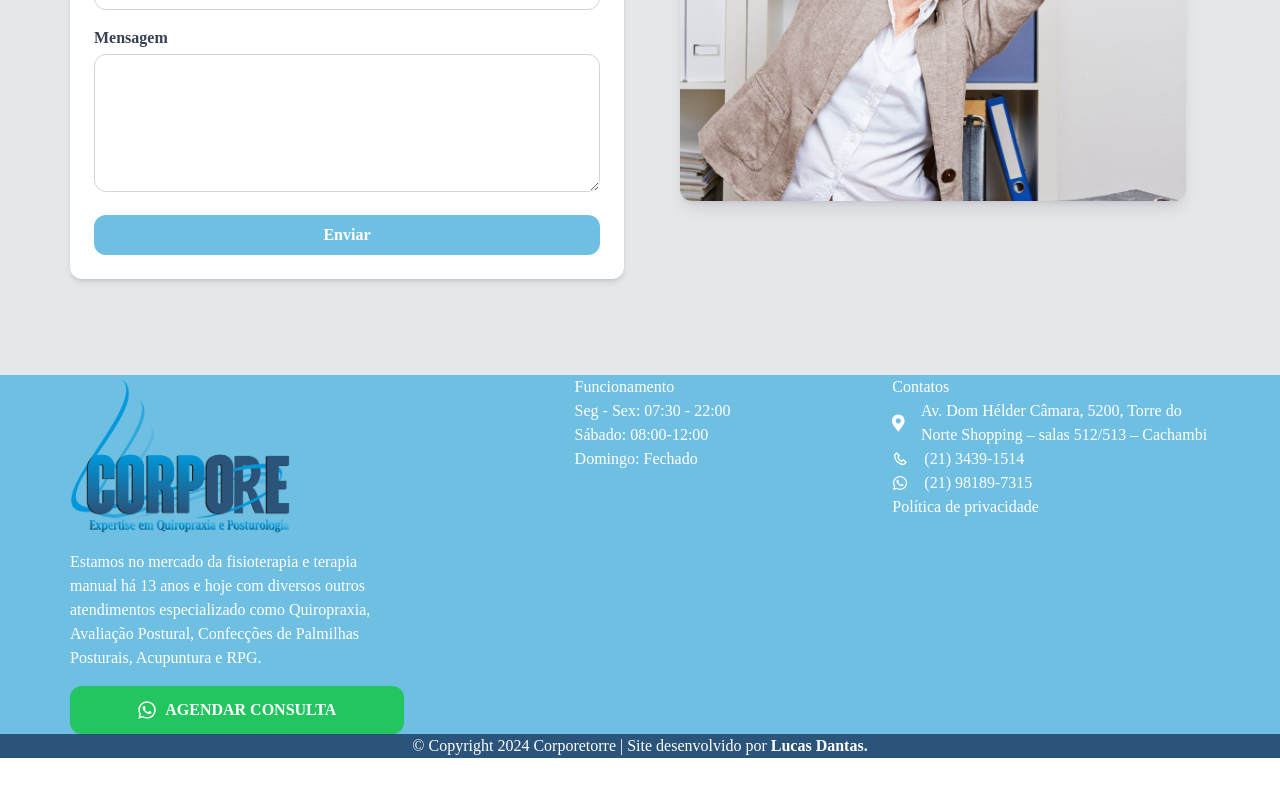
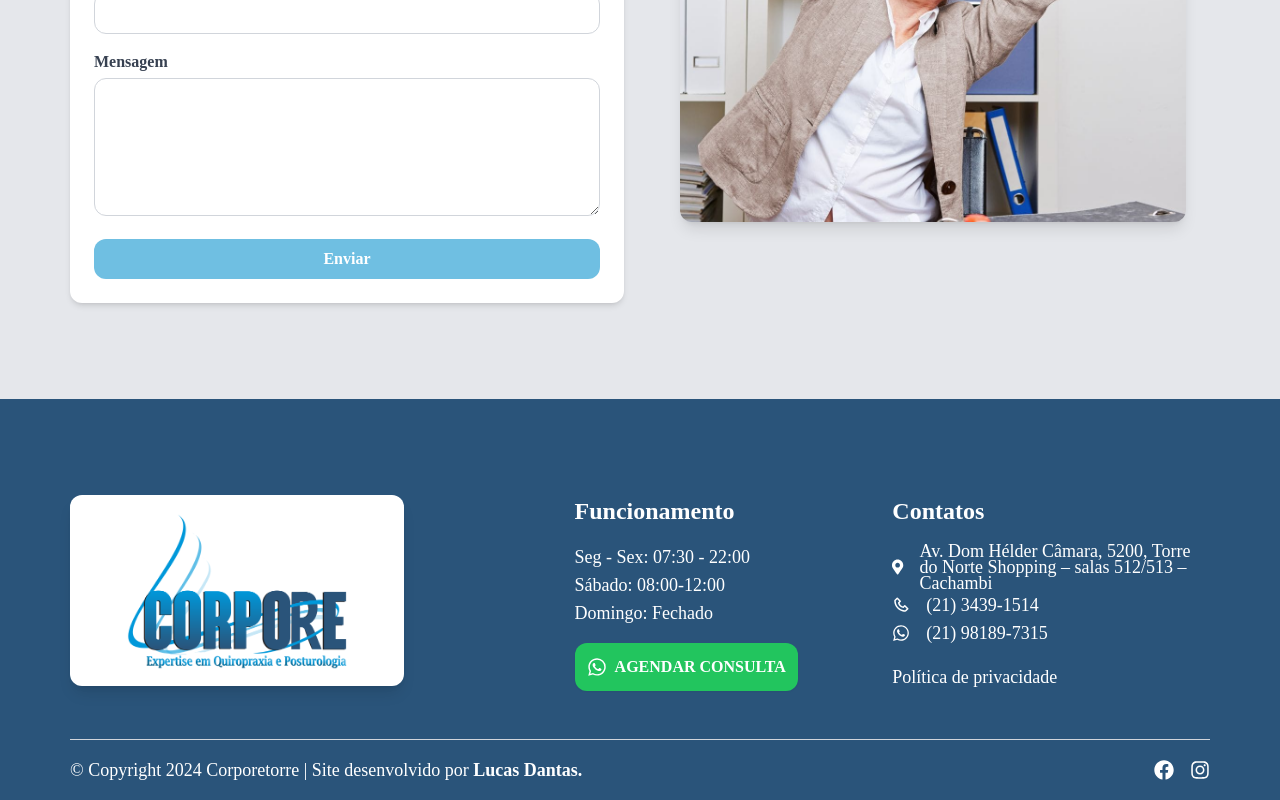
Before and after one commit to lucassdantas/corporetorre, a Next.js app: page / in a window 1280 px wide. Shown: the part 5765-6565 px from the top of the page. Before the commit the page ends 6523 px from the top, so only its background shows below. Built offline with nearby package versions, Linux system fonts and the light colour scheme.

Commit message:
build footer

```diff
--- a/src/components/Footer/index.tsx
+++ b/src/components/Footer/index.tsx
@@ -4,44 +4,49 @@ import logoTipo from '@/assets/logo-corpore.png'
 import Image from 'next/image'
 import React from 'react'
 import { Button } from '@/components/common/Button'
-import { address, phoneNumber, whatsApp, workingTime } from '@/utils/informations/contact-info'
+import { address, phoneNumber, socialMedia, whatsApp, workingTime } from '@/utils/informations/contact-info'
 import Link from 'next/link'
-import { FaAddressCard, FaMapMarkerAlt, FaWhatsapp } from 'react-icons/fa'
+import { FaAddressCard, FaFacebook, FaInstagram, FaMapMarkerAlt, FaWhatsapp } from 'react-icons/fa'
 import { BiPhone } from 'react-icons/bi'
 
 export const Footer = () => {
   const currentYear = new Date().getFullYear()
   return (
     <footer className='text-white'>
-      <Section className='bg-blue-corpore'>
-        <div className='flex'>
+      <Section className='bg-dark-blue-corpore pt-24 pb-12'>
+        <div className='flex text-lg '>
           <div className="w-2/4 flex flex-col gap-4 lg:pr-[15%]">
-            <Image src={logoTipo} alt='Logotipo' className='max-w-[220px]'/>
-            <p>Estamos no mercado da fisioterapia e terapia manual há 13 anos e hoje com diversos outros atendimentos especializado como Quiropraxia, Avaliação Postural, Confecções de Palmilhas Posturais, Acupuntura e RPG. </p>
-            <Button/>
+            <div className='bg-white rounded-xl flex justify-center shadow-lg p-4'>
+              <Image src={logoTipo} alt='Logotipo' className='max-w-[220px]'/>
+            </div>
           </div>
-          <div className='w-1/3'>
-            <h4>Funcionamento</h4>
+          <div className='w-1/3 flex flex-col  gap-4 items-start'>
+            <h4 className='text-2xl font-bold'>Funcionamento</h4>
             <ul>
               <li>{workingTime.weekDays}</li>
               <li>{workingTime.saturday}</li>
               <li>{workingTime.sunday}</li>
             </ul>
+            <Button/>
           </div>
-          <div className="w-1/3">
-            <h4>Contatos</h4>
-            <ul>
-              <li className='flex gap-4 items-center'><FaMapMarkerAlt className='text-2xl' /><a href={address.url} target='_blank'>{address.info}</a></li>
-              <li className='flex gap-4 items-center'><BiPhone/><a href={phoneNumber.phone01.url} target='_blank'>{phoneNumber.phone01.info}</a></li>
-              <li className='flex gap-4 items-center'><FaWhatsapp/> <a href={whatsApp.url} target='_blank'>{whatsApp.info}</a></li>
-              <li className='flex gap-4 items-center'><Link href={'/politica-de-privacidade'}>Política de privacidade</Link></li>
+          <div className="w-1/3 flex flex-col gap-4">
+            <h4 className='text-2xl font-bold'>Contatos</h4>
+            <ul className=''>
+              <li className='flex gap-4 items-center hover:scale-110 transition '><FaMapMarkerAlt className='text-2xl' /><a href={address.url} target='_blank' className='leading-4'>{address.info}</a></li>
+              <li className='flex gap-4 items-center hover:scale-110 transition '><BiPhone/><a href={phoneNumber.phone01.url} target='_blank'>{phoneNumber.phone01.info}</a></li>
+              <li className='flex gap-4 items-center hover:scale-110 transition '><FaWhatsapp/> <a href={whatsApp.url} target='_blank'>{whatsApp.info}</a></li>
             </ul>
+            <Link href={'/politica-de-privacidade'}>Política de privacidade</Link>
           </div>
         </div>
       </Section>
       <Section className='bg-dark-blue-corpore'>
-        <div className='text-center text-white'>
+        <div className='text-center text-white text-lg border-t border-t-gray-300 py-4 flex justify-between items-center'>
           <span>© Copyright {currentYear} Corporetorre | Site desenvolvido por <a href='https://www.linkedin.com/in/lucas-de-sousa-dantas/' rel='external' target='_blank' className='font-bold'>Lucas Dantas.</a></span>
+          <div className='flex gap-4 items-center'>
+            <a href={socialMedia.facebook.url}  target='_blank' className='hover:scale-110 transition'><FaFacebook   className='text-xl' /></a>
+            <a href={socialMedia.instagram.url} target='_blank' className='hover:scale-110 transition'><FaInstagram className='text-xl'/></a>
+          </div>
         </div>
       </Section>
     </footer>
--- a/src/components/Sections/Contact/index.tsx
+++ b/src/components/Sections/Contact/index.tsx
@@ -10,7 +10,8 @@ export const Contact = () => {
     <Section className='bg-gray-200 py-24'>
       <div className='flex rounded-xl gap-8'>
         <div className='w-1/2 flex flex-col bg-white rounded-xl shadow-md  p-6'>
-          <Title className='mb-4'>Fale conosco</Title>
+          <Title className=''>Fale conosco</Title>
+          <p className='mb-4'>Envie-nos uma mensagem, responderemos o quanto antes</p>
           <ContactForm/>
         </div>
         <div className='w-1/2 flex flex-col justify-center p-6 '>
--- a/src/components/ServiceCard/index.tsx
+++ b/src/components/ServiceCard/index.tsx
@@ -11,7 +11,7 @@ export const ServiceCard = ({media, name, description, isMediaVideo, mediaUrl, c
   return (
     <div className={`flex flex-col justify-between bg-white rounded-lg p-4 text-black gap-4 ${className}`}>
       <div>
-        {!isMediaVideo && media    && <Image src={media} alt={`Serviço de ${name}`} className='rounded-lg h-[284px] object-cover'/>}
+        {!isMediaVideo && media    && <Image src={media} alt={`Serviço de ${name}`} className='rounded-lg h-[284px] object-cover w-full'/>}
         {isMediaVideo  && mediaUrl &&  <video controls className="w-full h-[284px] object-cover rounded-lg mb-6 shadow-lg"><source src={mediaUrl} type="video/mp4" ></source></video>}
         <h3 className='font-bold text-xl my-4'>{name}</h3>
         <p>{description}</p>
```
